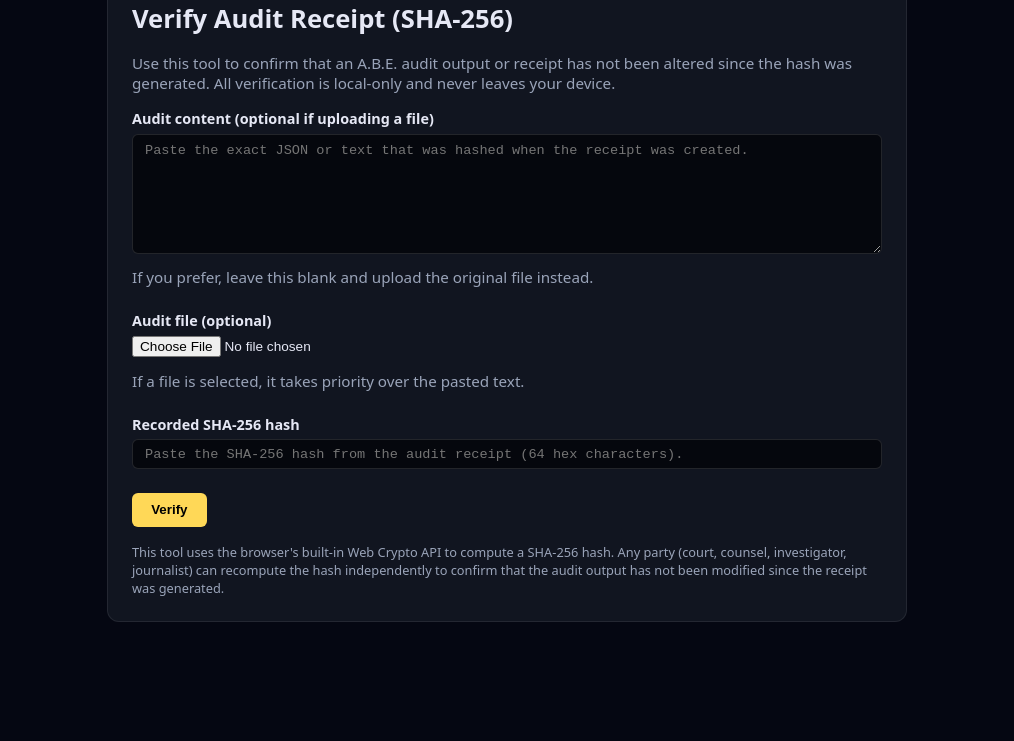
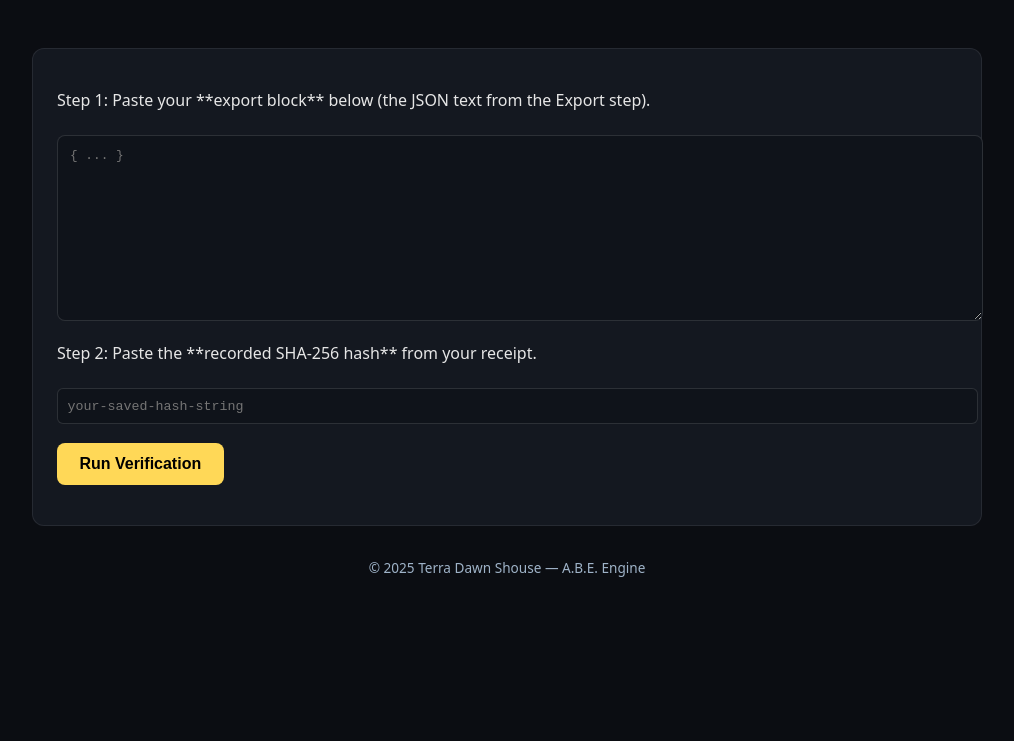
Before and after one commit to Terra610/abe-v2, a plain HTML site: page engine/verify/index.html in a window 1280 px wide. Shown: the part 91-832 px from the top of the page, without its empty margins (133-1147 px from the left). After the commit the page ends 800 px from the top, so only its background shows below. Drawn offline with Linux system fonts and the light colour scheme; files that its build step writes are made by us from their sources.

Commit message:
Update index.html

```diff
--- a/engine/verify/index.html
+++ b/engine/verify/index.html
@@ -1,176 +1,86 @@
 <!doctype html>
 <html lang="en" data-theme="dark">
 <head>
-  <meta charset="utf-8" />
-  <title>A.B.E. — Verify Audit Receipt</title>
+  <meta charset="utf-8">
+  <title>A.B.E. — Verify Audit Hash (SHA-256)</title>
   <meta name="viewport" content="width=device-width, initial-scale=1.0" />
-  <link rel="stylesheet" href="../assets/abe.css" />
-
   <style>
-    body {
-      background: var(--bg, #0b0d12);
-      color: var(--ink, #e6e8ee);
-      font-family: system-ui, -apple-system, BlinkMacSystemFont, "Segoe UI", sans-serif;
-      margin: 0;
-    }
-    .verify-wrap {
-      max-width: 800px;
-      margin: 2rem auto;
-      padding: 1.5rem;
-      background: var(--panel, #151923);
-      border-radius: 12px;
-      border: 1px solid rgba(255,255,255,0.08);
-    }
-    .verify-wrap h1 {
-      margin-top: 0;
-      font-size: 1.6rem;
-    }
-    .verify-wrap p {
-      margin: 0.5rem 0;
-      color: var(--muted, #8fa2b7);
-      font-size: 0.95rem;
-    }
-    .verify-field {
-      margin-top: 1rem;
-      display: flex;
-      flex-direction: column;
-      gap: 0.35rem;
-    }
-    .verify-field label {
-      font-weight: 600;
-      font-size: 0.9rem;
-    }
-    .verify-field textarea {
-      min-height: 120px;
-      resize: vertical;
-      border-radius: 6px;
-      border: 1px solid rgba(255,255,255,0.12);
-      padding: 0.5rem 0.75rem;
-      background: #05070d;
-      color: #e6e8ee;
-      font-family: monospace;
-      font-size: 0.85rem;
-    }
-    .verify-field input[type="text"] {
-      border-radius: 6px;
-      border: 1px solid rgba(255,255,255,0.12);
-      padding: 0.4rem 0.75rem;
-      background: #05070d;
-      color: #e6e8ee;
-      font-family: monospace;
-      font-size: 0.85rem;
-    }
-    .verify-field input[type="file"] {
-      font-size: 0.85rem;
-    }
-    .verify-actions {
-      margin-top: 1.5rem;
-      display: flex;
-      gap: 0.75rem;
-      align-items: center;
-      flex-wrap: wrap;
-    }
-    .verify-btn {
-      background: var(--accent, #ffd857);
-      color: #000;
-      border: none;
-      border-radius: 6px;
-      padding: 0.6rem 1.2rem;
-      font-weight: 600;
-      cursor: pointer;
-    }
-    .verify-btn:hover {
-      box-shadow: 0 0 10px var(--accentGlow, #ffe892);
-    }
-    .verify-result {
-      margin-top: 1rem;
-      font-weight: 600;
-      font-size: 0.95rem;
-    }
-    .verify-result.ok {
-      color: #4bd28f;
-    }
-    .verify-result.bad {
-      color: #f97373;
-    }
-    .verify-meta {
-      margin-top: 0.5rem;
-      font-size: 0.8rem;
-      color: var(--muted, #8fa2b7);
-      word-wrap: break-word;
-    }
-    .verify-meta code {
-      font-family: monospace;
-      font-size: 0.78rem;
-    }
-    .back-link {
-      margin-bottom: 1rem;
-      font-size: 0.85rem;
-    }
-    .back-link a {
-      color: var(--link, #5ddfff);
-      text-decoration: none;
-    }
-    .back-link a:hover {
-      text-decoration: underline;
-    }
+    :root{--bg:#0b0d12;--panel:#141820;--ink:#e6e6e6;
+      --muted:#9fb3c8;--accent:#ffd857;--accentGlow:#ffe892;}
+    body{margin:0;background:var(--bg);color:var(--ink);
+      font-family:system-ui,-apple-system,'Segoe UI',Roboto,sans-serif;}
+    header{padding:2rem 1.5rem;text-align:center;}
+    h1{margin:0 0 .5rem;font-size:2rem;}
+    .wrap{max-width:900px;margin:1.5rem auto;padding:1.5rem;
+      background:var(--panel);border-radius:12px;
+      border:1px solid rgba(255,255,255,.08);}
+    textarea{width:100%;min-height:160px;margin-top:.5rem;
+      background:#0f131a;color:var(--ink);border-radius:8px;
+      border:1px solid rgba(255,255,255,.12);padding:.75rem;
+      font-family:monospace;font-size:.8rem;}
+    input{width:100%;padding:.6rem;margin-top:.5rem;
+      background:#0f131a;color:var(--ink);border-radius:6px;
+      border:1px solid rgba(255,255,255,.12);font-family:monospace;}
+    button{margin-top:1.2rem;background:var(--accent);color:#000;
+      padding:.75rem 1.4rem;border-radius:8px;border:none;
+      cursor:pointer;font-weight:600;font-size:1rem;}
+    button:hover{box-shadow:0 0 12px var(--accentGlow);}
+    .result{margin-top:1rem;font-size:.9rem;}
+    .ok{color:#4bd28f;}
+    .bad{color:#ff7676;}
+    footer{text-align:center;margin:2rem 0;color:var(--muted);
+      font-size:.85rem;}
   </style>
 </head>
 <body>
+<header>
+  <h1>Verify Audit Receipt — SHA-256</h1>
+</header>
 
-  <div class="verify-wrap">
-    <div class="back-link">
-      ⬅ <a href="../index.html">Back to A.B.E. engine home</a>
-    </div>
+<div class="wrap">
+  <p>Step 1: Paste your **export block** below (the JSON text from the Export step).</p>
+  <textarea id="exportText" placeholder="{ ... }"></textarea>
 
-    <h1>Verify Audit Receipt (SHA-256)</h1>
-    <p>
-      Use this tool to confirm that an A.B.E. audit output or receipt has not been altered
-      since the hash was generated. All verification is local-only and never leaves your device.
-    </p>
+  <p>Step 2: Paste the **recorded SHA-256 hash** from your receipt.</p>
+  <input id="recordedHash" placeholder="your-saved-hash-string" />
 
-    <form id="verify-form">
-      <div class="verify-field">
-        <label for="audit-text">Audit content (optional if uploading a file)</label>
-        <textarea id="audit-text" placeholder="Paste the exact JSON or text that was hashed when the receipt was created."></textarea>
-        <p class="verify-meta">
-          If you prefer, leave this blank and upload the original file instead.
-        </p>
-      </div>
+  <button onclick="verify()">Run Verification</button>
 
-      <div class="verify-field">
-        <label for="audit-file">Audit file (optional)</label>
-        <input id="audit-file" type="file" />
-        <p class="verify-meta">
-          If a file is selected, it takes priority over the pasted text.
-        </p>
-      </div>
+  <div id="result" class="result"></div>
+</div>
 
-      <div class="verify-field">
-        <label for="expected-hash">Recorded SHA-256 hash</label>
-        <input
-          id="expected-hash"
-          type="text"
-          placeholder="Paste the SHA-256 hash from the audit receipt (64 hex characters)."
-        />
-      </div>
+<footer>© 2025 Terra Dawn Shouse — A.B.E. Engine</footer>
 
-      <div class="verify-actions">
-        <button class="verify-btn" type="submit">Verify</button>
-      </div>
-    </form>
+<script>
+async function sha256(text) {
+  const enc = new TextEncoder().encode(text);
+  const buf = await crypto.subtle.digest('SHA-256', enc);
+  return Array.from(new Uint8Array(buf))
+    .map(b => b.toString(16).padStart(2,'0'))
+    .join('');
+}
 
-    <div id="verify-result" class="verify-result"></div>
-    <div id="verify-computed-hash" class="verify-meta"></div>
-    <div id="verify-details" class="verify-meta"></div>
+async function verify() {
+  const block = document.getElementById('exportText').value.trim();
+  const recorded = document.getElementById('recordedHash').value.trim().toLowerCase();
+  const out = document.getElementById('result');
 
-    <div class="verify-meta" style="margin-top:1rem;">
-      This tool uses the browser's built-in Web Crypto API to compute a SHA-256 hash. Any party
-      (court, counsel, investigator, journalist) can recompute the hash independently to confirm
-      that the audit output has not been modified since the receipt was generated.
-    </div>
-  </div>
+  if (!block || !recorded) {
+    out.innerHTML = '<span class="bad">Both the export block and recorded hash are required.</span>';
+    return;
+  }
 
-  <script src="verify.js"></script>
+  const computed = await sha256(block);
+  if (computed === recorded) {
+    out.innerHTML = '<span class="ok">✔ Match confirmed.</span> ' +
+      'The export text is unchanged from the time this hash was created.';
+  } else {
+    out.innerHTML = '<span class="bad">✖ Hash mismatch.</span> ' +
+      'Either the export text or the recorded hash has been altered.<br>' +
+      '<strong>Computed:</strong> ' + computed + '<br>' +
+      '<strong>Recorded:</strong> ' + recorded;
+  }
+}
+</script>
 </body>
 </html>
```
